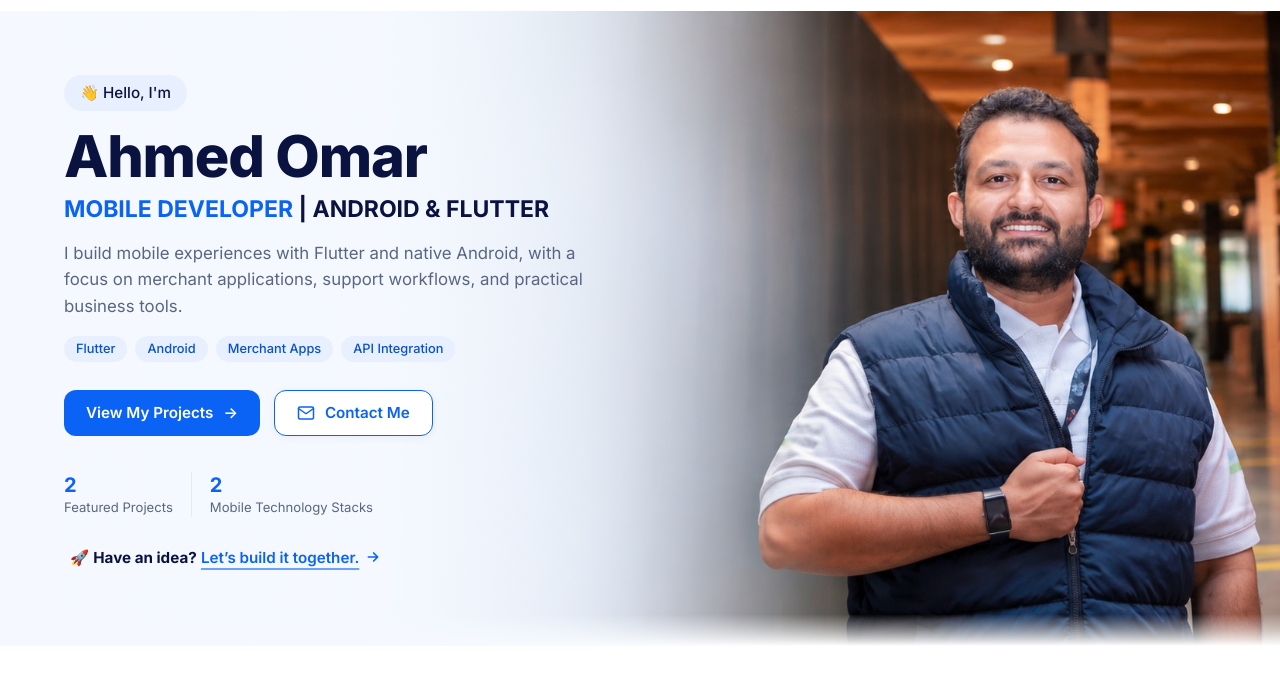
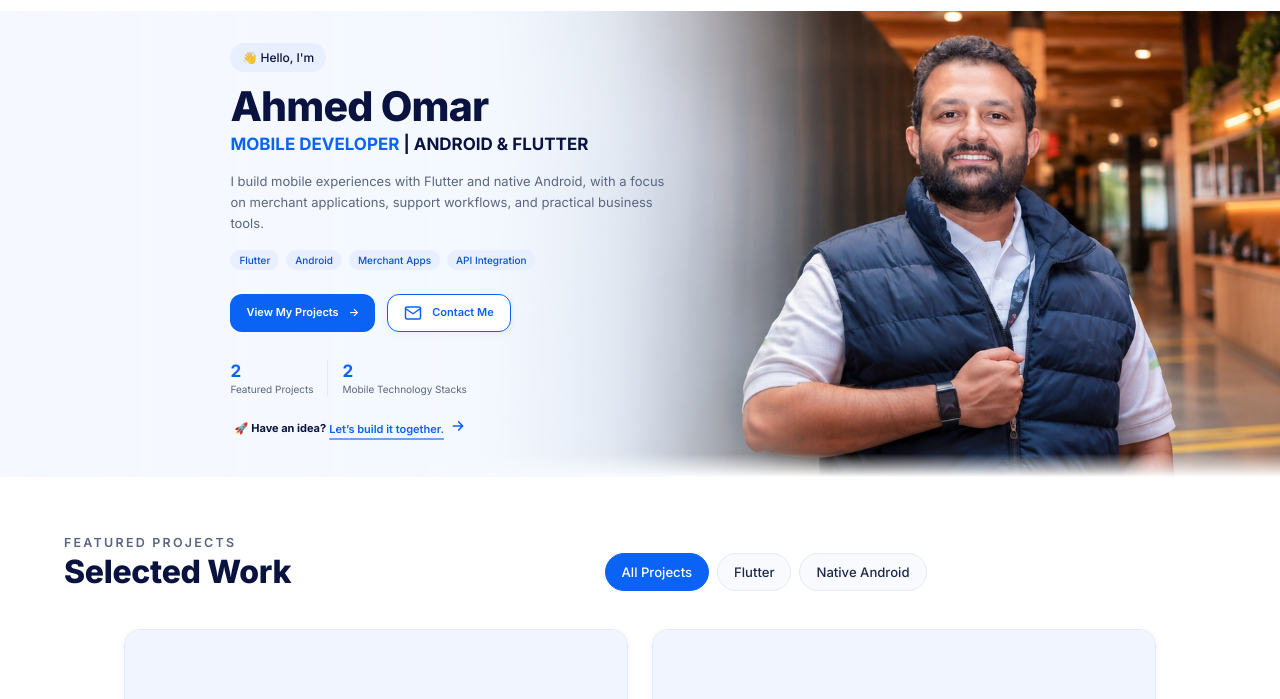
Before and after one commit to Ahmedomarpro/Ahmedomarpro, a plain HTML site: page index.html in a window 1280 px wide. Shown: the part 62-761 px from the top of the page. Drawn offline with Linux system fonts and the light colour scheme.

Commit message:
Match portfolio hero proportions to reference

```diff
--- a/index.html
+++ b/index.html
@@ -5,7 +5,7 @@
     <meta name="viewport" content="width=device-width, initial-scale=1.0">
     <title>Ahmed Omar — Flutter &amp; Android Developer</title>
     <meta name="description" content="Ahmed Omar — mobile development with Flutter, Kotlin and Jetpack Compose, focused on merchant and support applications.">
-    <link rel="stylesheet" href="styles.css?v=20261122-hero-order">
+    <link rel="stylesheet" href="styles.css?v=20261122-reference-proportions">
     <link rel="preconnect" href="https://fonts.googleapis.com">
     <link rel="preconnect" href="https://fonts.gstatic.com" crossorigin>
     <link href="https://fonts.googleapis.com/css2?family=Inter:wght@400;500;600;700;800&display=swap" rel="stylesheet">
--- a/styles.css
+++ b/styles.css
@@ -2191,3 +2191,27 @@ a.contact-card:hover {
     .hero-stats li:first-child { padding-left: 0; border-right: 1px solid var(--border-color); }
     .hero-cta { margin-top: 22px; }
 }
+
+/* Reference hero proportions: a compact text column with an open outer margin. */
+@media (min-width: 1025px) {
+    .hero { min-height: clamp(460px, 33.3vw, 635px); }
+    .hero .hero-inner {
+        max-width: min(1160px, 64vw);
+        padding: 32px 0 34px;
+    }
+    .hero-text { max-width: min(590px, 34vw); }
+    .hero-greeting { font-size: clamp(.75rem, .8vw, .95rem); padding: 5px 12px; margin-bottom: 12px; }
+    .hero-name { font-size: clamp(40px, 3.2vw, 60px); }
+    .hero-title { font-size: min(1.5rem, 3.9cqw); margin-top: 5px; }
+    .hero-description { font-size: clamp(13px, .9vw, 17px); line-height: 1.6; margin-top: 16px; max-width: 520px; }
+    .hero-platforms { margin-top: 16px; gap: 7px; }
+    .hero-platforms li { font-size: clamp(10px, .7vw, 13px); padding: 3px 9px; }
+    .hero-buttons { margin-top: 24px; gap: 12px; }
+    .hero-buttons .btn { min-height: 36px; padding: 9px 16px; font-size: clamp(11px, .8vw, 15px); }
+    .hero-stats { margin-top: 28px; }
+    .hero-stats strong { font-size: clamp(17px, 1.2vw, 23px); }
+    .hero-stats li { font-size: clamp(10px, .72vw, 13px); padding: 0 14px; }
+    .hero-stats li:first-child { padding-left: 0; }
+    .hero-cta { margin-top: 16px; padding: 6px 4px; font-size: clamp(11px, .8vw, 15px); }
+    .hero-scene::after { background: linear-gradient(to right, #f5f9ff 0%, rgba(245,249,255,.98) 37%, rgba(245,249,255,.7) 48%, transparent 65%), linear-gradient(to top, #fff 0%, transparent 5%); }
+}
```
